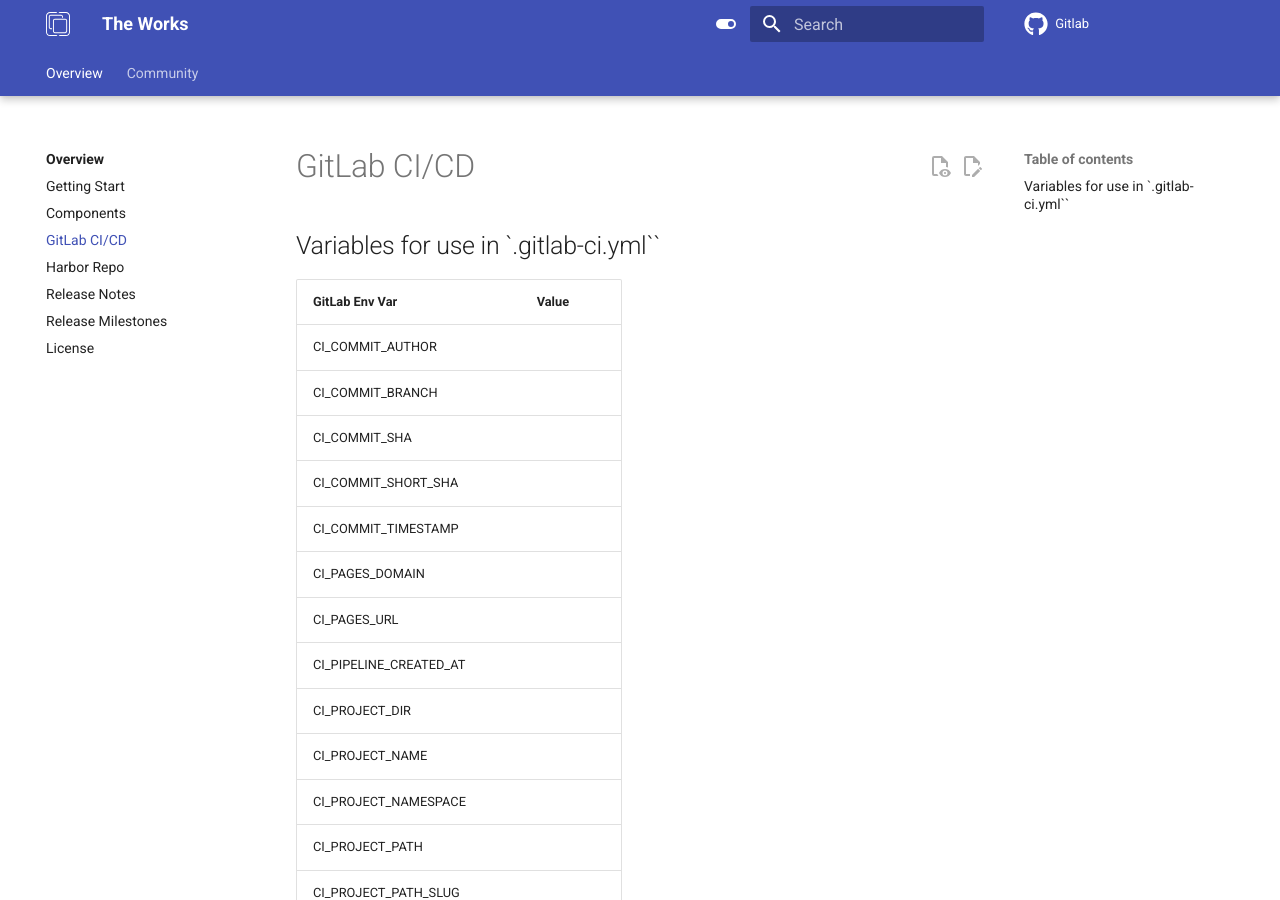
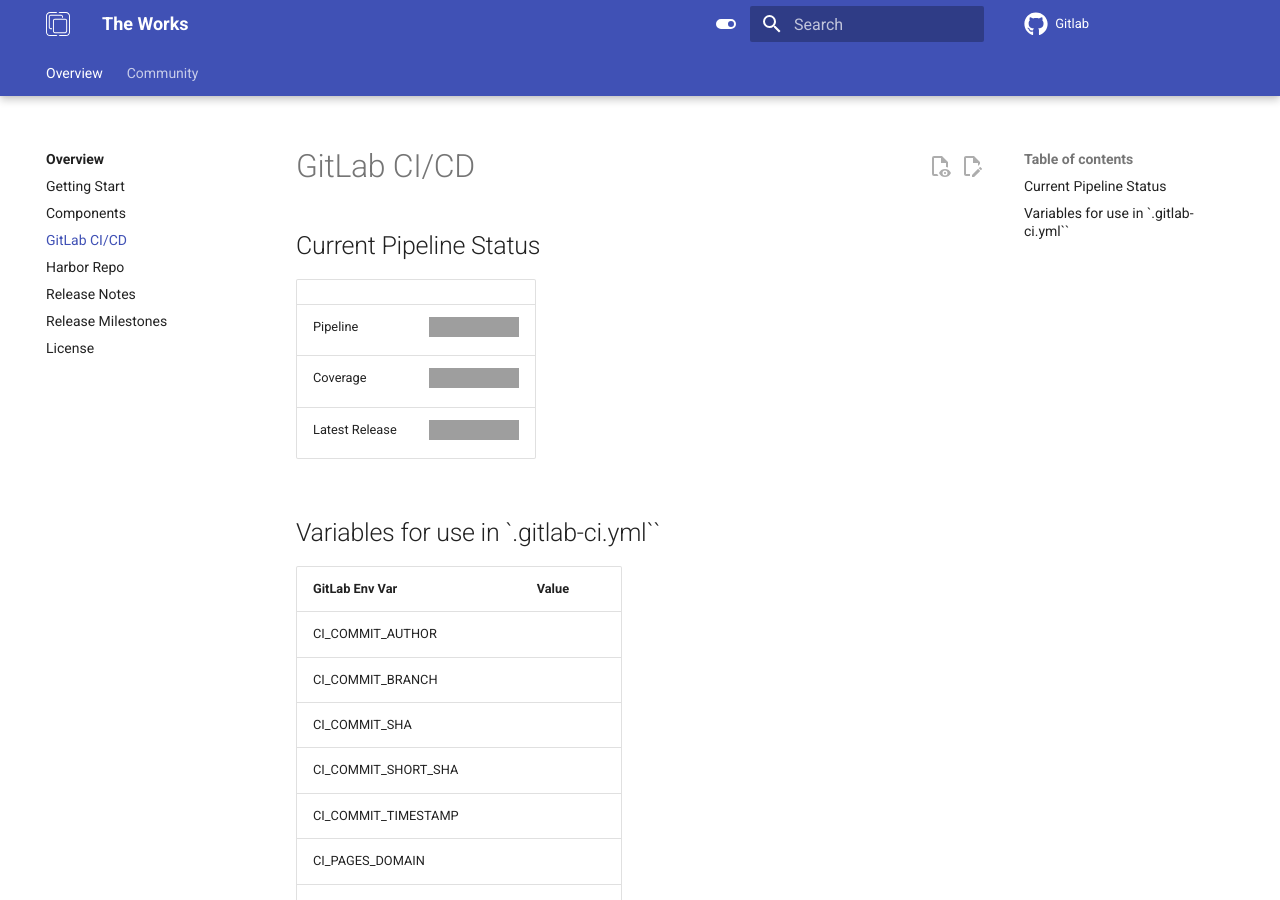
Before and after one commit to grumpydumpty/theworks, an MkDocs documentation site: the page built from docs/gitlab-ci.md, in a window 1280 px wide and 900 px high. Built offline with MkDocs 1.6.1 and Material for MkDocs 9.7.7, drawn with Linux system fonts in a browser that asks for light colours; the version menu is left out; grey boxes are pictures that could not be loaded.

Commit message:
Add pipeline status to docs/gitlab-ci.md

```diff
--- a/docs/gitlab-ci.md
+++ b/docs/gitlab-ci.md
@@ -1,4 +1,12 @@
 # GitLab CI/CD
+
+## Current Pipeline Status
+
+|                |                                                                                                                                                                          |
+|----------------|--------------------------------------------------------------------------------------------------------------------------------------------------------------------------|
+| Pipeline       | [![pipeline status](https://gitlab.eng.vmware.com/sydney/containers/theworks/badges/main/pipeline.svg)](https://gitlab.eng.vmware.com/sydney/containers/theworks/-/commits/main) |
+| Coverage       | [![coverage report](https://gitlab.eng.vmware.com/sydney/containers/theworks/badges/main/coverage.svg)](https://gitlab.eng.vmware.com/sydney/containers/theworks/-/commits/main) |
+| Latest Release | [![Latest Release](https://gitlab.eng.vmware.com/sydney/containers/theworks/-/badges/release.svg)](https://gitlab.eng.vmware.com/sydney/containers/theworks/-/releases)          |
 
 ## Variables for use in `.gitlab-ci.yml``
 
```
